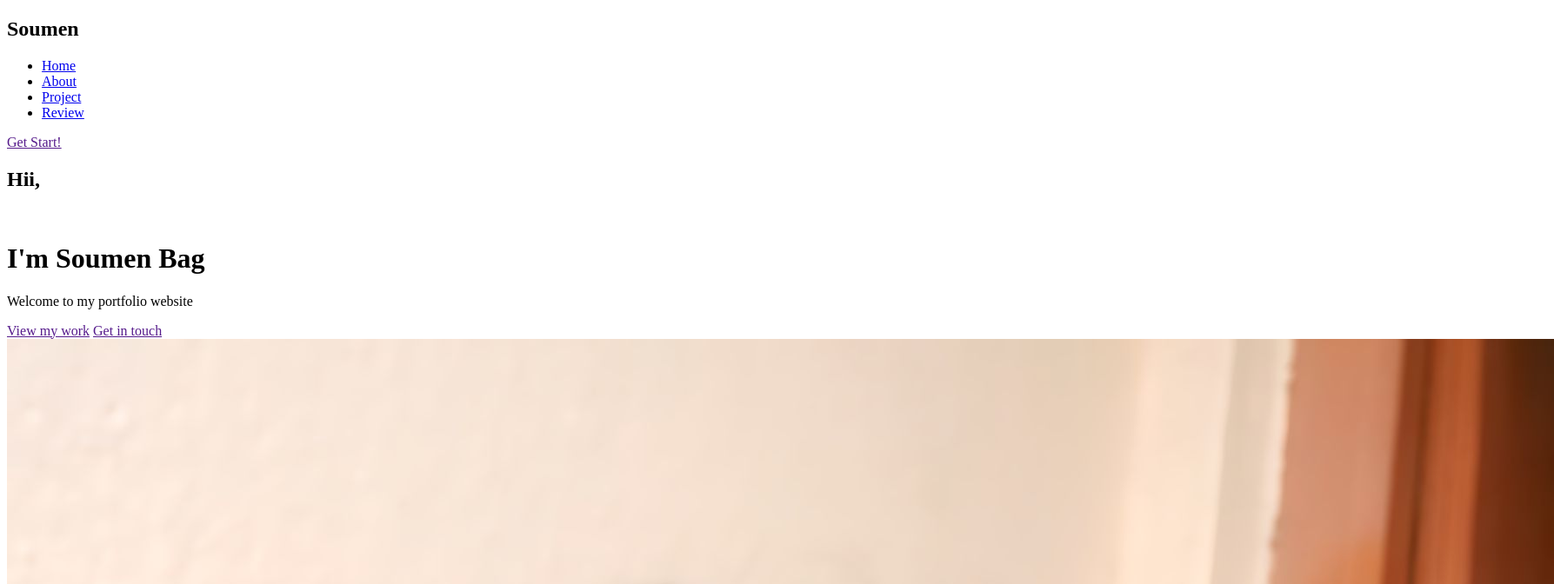
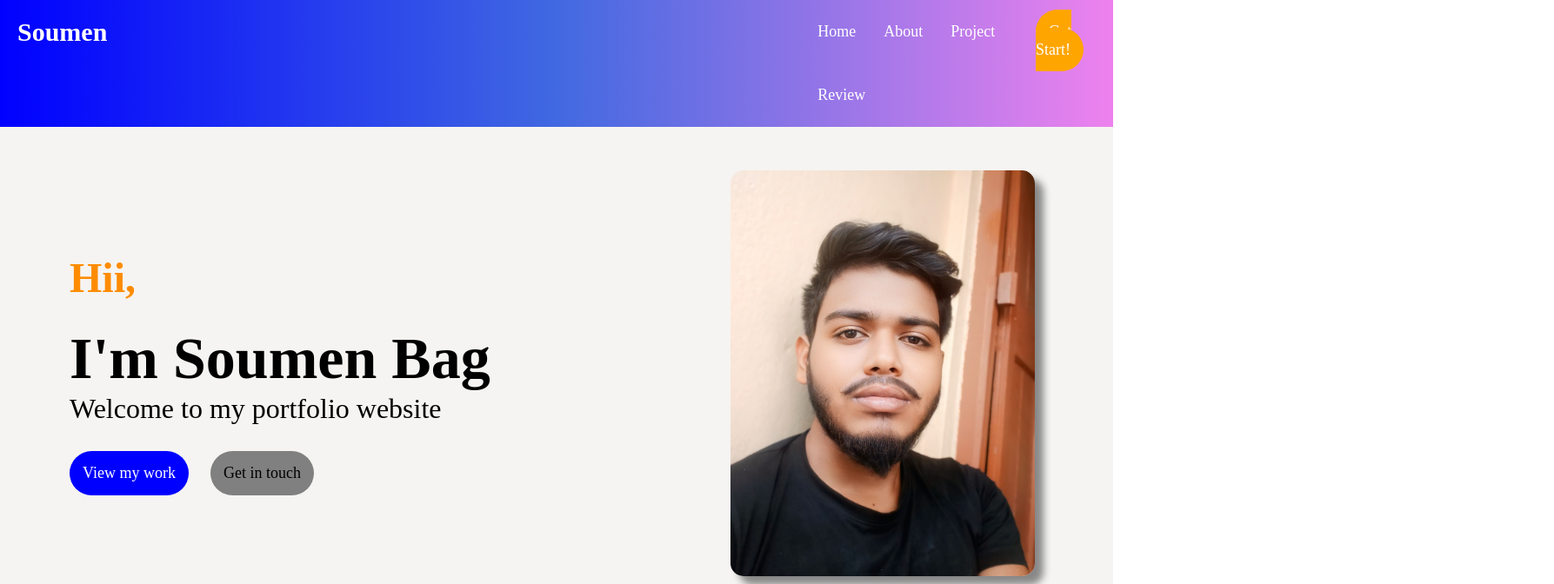
Before and after one commit to Soumen09842/portfolio, a plain HTML site: page index.html in a window 1280 px wide. Shown: the top 672 px of the page at 87% size, 1787 px wide, since content can reach past the window. Drawn offline with Linux system fonts and the light colour scheme; files whose address does not match are found by name.

Commit message:
Update index.html

```diff
--- a/index.html
+++ b/index.html
@@ -4,7 +4,7 @@
 	<meta charset="utf-8">
 	<meta name="viewport" content="width=device-width, initial-scale=1">
 	<title>portfolio_web</title>
-	<link rel="stylesheet" type="text/css" href="portfolio.css">
+	<link rel="stylesheet" type="text/css" href="index.css">
 	<link rel="stylesheet" href="https://cdnjs.cloudflare.com/ajax/libs/font-awesome/6.4.0/css/all.min.css">
 </head>
 <body>
@@ -198,4 +198,5 @@
 		  </div>
     </section>
 </body>
+
 </html>
```
